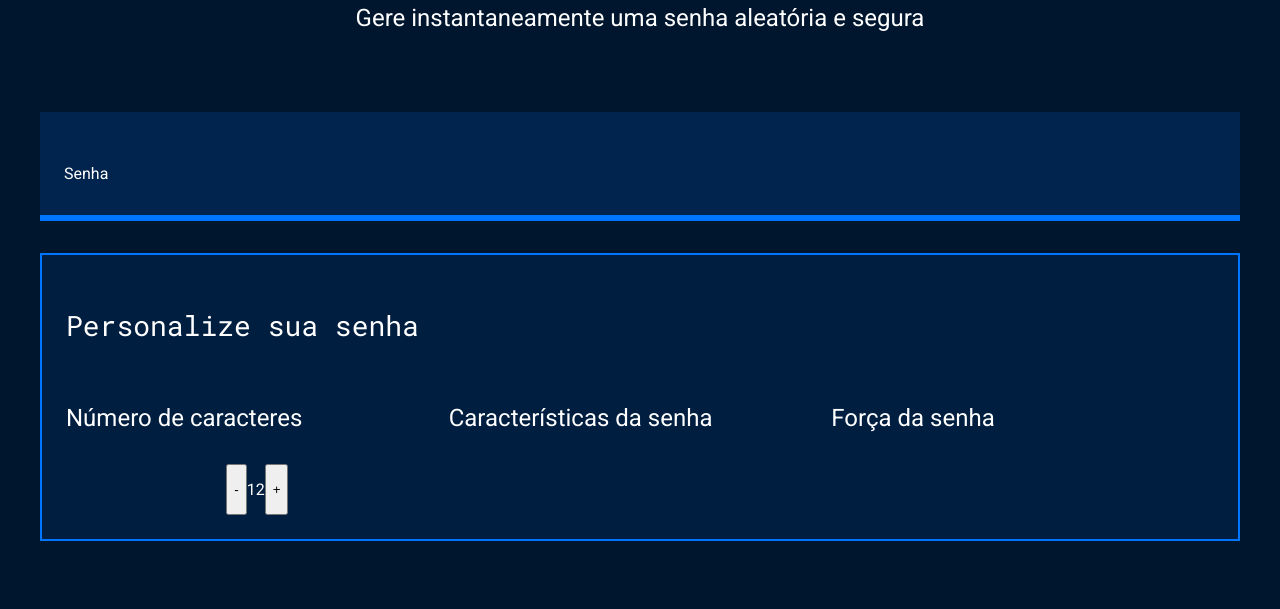
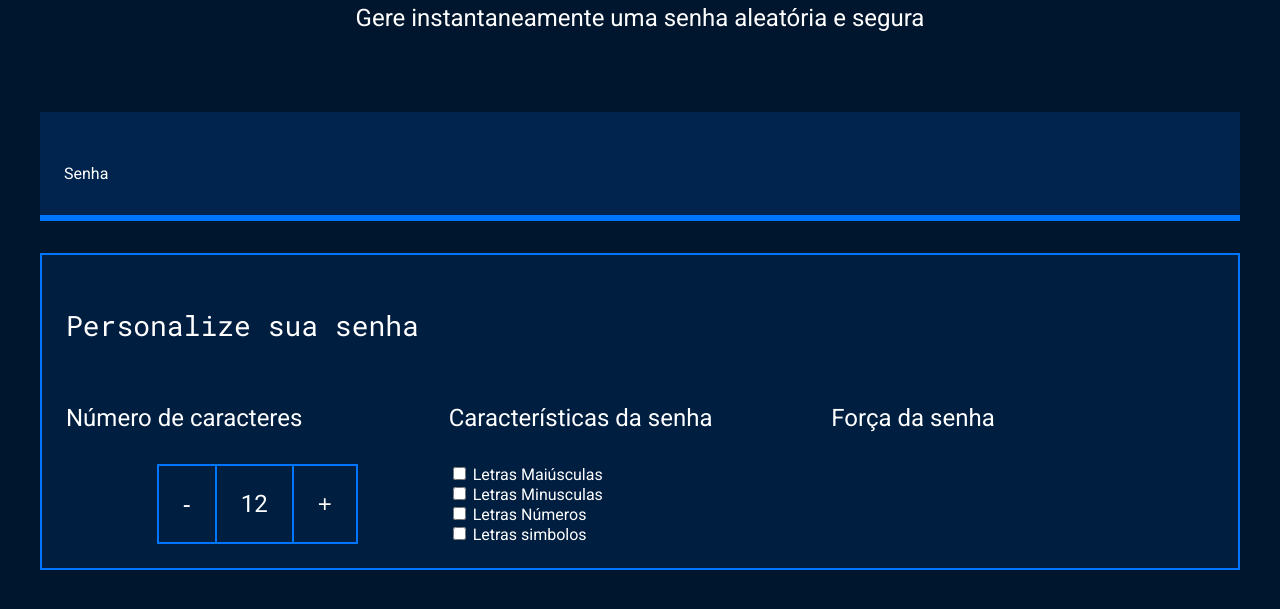
Before and after one commit to Raphinha019/Gerador-de-senha, a plain HTML site: page index.html in a window 1280 px wide. Shown: the part 191-800 px from the top of the page. Drawn offline with Linux system fonts and the light colour scheme.

Commit message:
add de botão e caixa

```diff
--- a/index.html
+++ b/index.html
@@ -32,6 +32,29 @@
                 </div>
                 <div class="parametro-senha">
                     <h4 class="parametro-senha__titulo">Características da senha</h4>
+
+                <div class="checkbox">
+                    <input type="checkbox" name="maiusculas">
+                    <label for="maiusculas">Letras Maiúsculas</label>
+                </div>
+
+                <div class="checkbox">
+                    <input type="checkbox" name="Minusculas">
+                    <label for="Minusculas">Letras Minusculas</label>
+                </div>
+
+                 <div class="checkbox">
+                    <input type="checkbox" name="Números">
+                    <label for="Números">Letras Números</label>
+                </div>
+
+                <div class="checkbox">
+                    <input type="checkbox" name="simbolos">
+                    <label for="simbolos">Letras simbolos</label>
+                </div>
+
+
+
                 </div>
                 <div class="parametro-senha">
                     <h4 class="parametro-senha__titulo">Força da senha</h4>
--- a/style.css
+++ b/style.css
@@ -92,9 +92,21 @@ body{
 
 .parametro-senha__botao{
 
+    background-color: var(--fundo-texto);
+    color: var(--branco);
+    border: 2px solid var(--borda);
+    padding: 24px;
+    font-size: 24px;
+    cursor: pointer;
+
 }
 .parametro-senha__texto{
 
+    padding: 24px;
+    font-size: 24px;
+    margin: 0;
+    border-top: 2px solid var(--borda);
+    border-bottom: 2px solid var(--borda);
 }
 
 @media screen and (min-width: 768px) {
```
